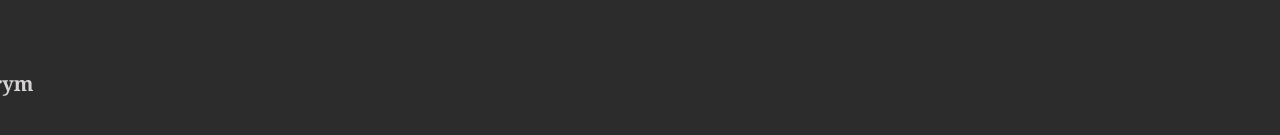
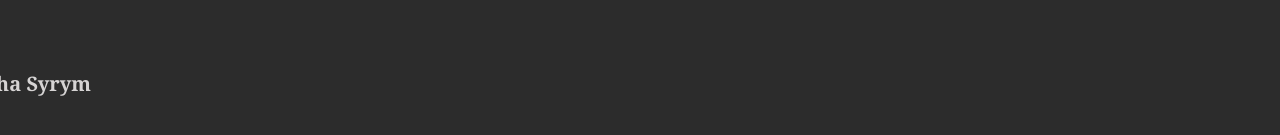
Before and after one commit to SamiullahJabbar/Quiz-webiste-frontend, a React (Create React App) app: page /break in a window 1280 px wide. Shown: the part 643-778 px from the top of the page. Built offline with nearby package versions, Linux system fonts and the light colour scheme; a web font is replaced by a local one.

Commit message:
fix the css issue

```diff
--- a/src/css/BreakScreen.css
+++ b/src/css/BreakScreen.css
@@ -103,7 +103,7 @@
     font-size: 20px;
     color: rgb(214, 212, 212);
     font-weight: 600;
-    margin-left: -5%;
+    /* margin-left: -5%; */
     font-family: Georgia, 'Times New Roman', Times, serif;
 }
 
```
